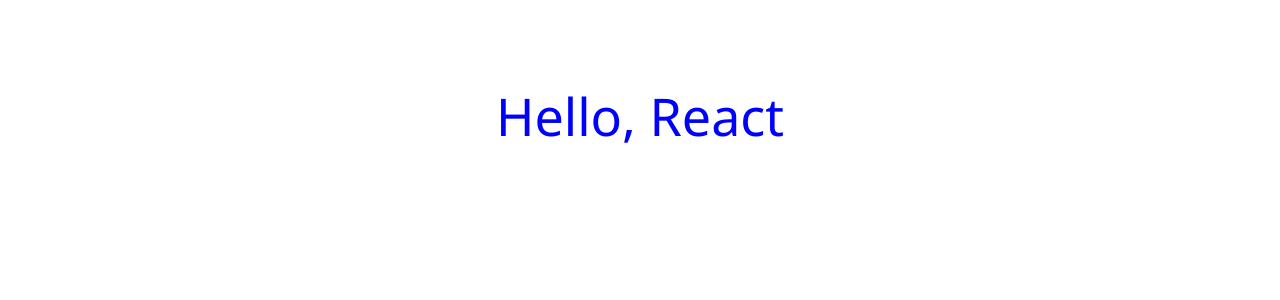
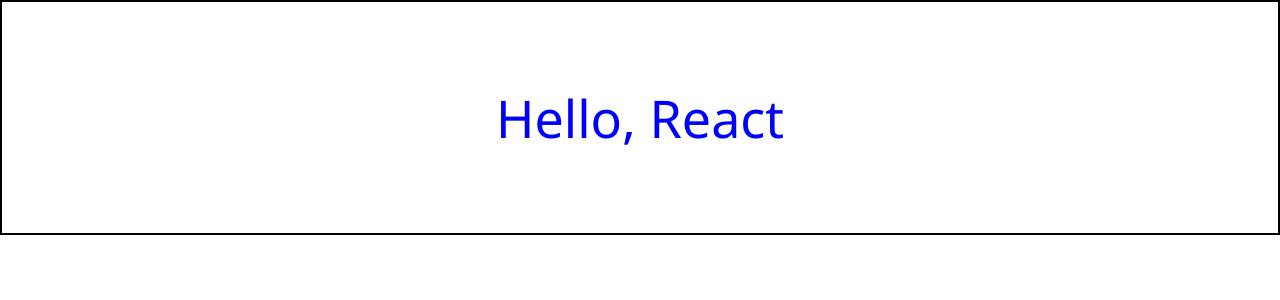
Before and after one commit to Anastasiia-junior/react-GB-august2022, a React (Create React App) app: page / in a window 1280 px wide. Shown: the top 300 px of the page. Built offline with nearby package versions, Linux system fonts and the light colour scheme.

Commit message:
добавила границу на блок с сообщением, чтобы сделать различия, иначе не получается сделать pellRequest

```diff
--- a/src/Message/message.module.css
+++ b/src/Message/message.module.css
@@ -1,7 +1,9 @@
 .text {
     margin: 0, auto;
-    padding-top: 80px;
+    padding: 80px 0px 80px 0px;
+    border: 2px solid black;
     font-size: 52px;
     font-family: 'Segoe UI', Tahoma, Geneva, Verdana, sans-serif;
     color: blue;
+
 }
```
